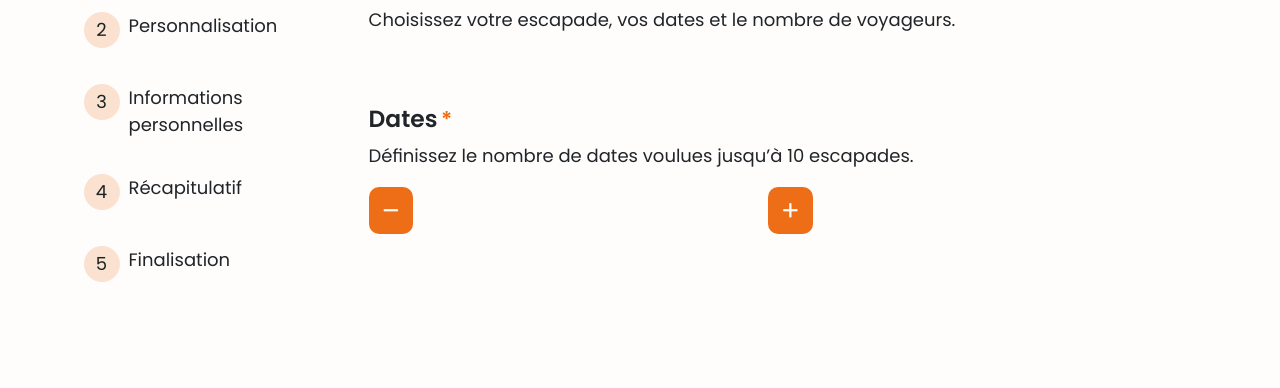
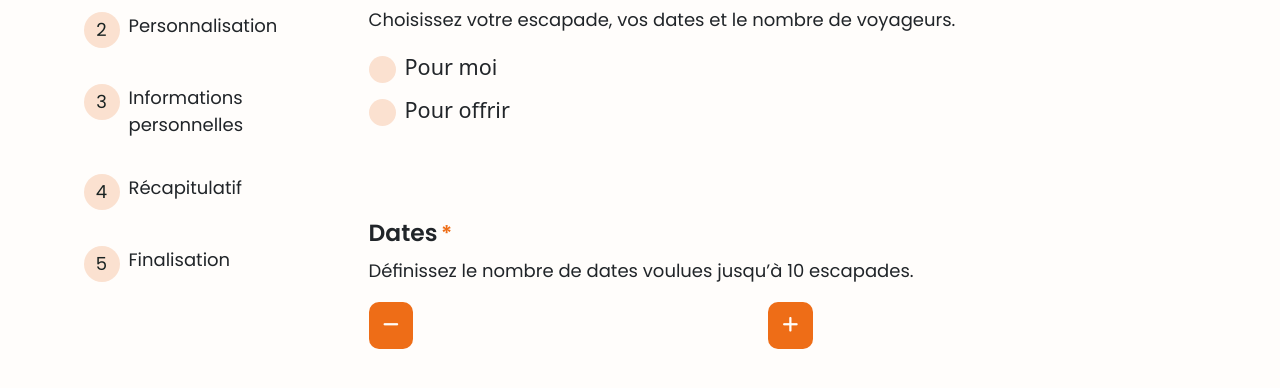
Before and after one commit to Lisa-str/TPI-CFC-explorabox-staruch-lisa, a website built with Parcel: page src/page-formulaire-1.html in a window 1280 px wide. Shown: the part 328-716 px from the top of the page. Built offline with nearby package versions, Linux system fonts and the light colour scheme.

Commit message:
fix accordions + add offrir formulaire 1

```diff
--- a/src/page-formulaire-1.html
+++ b/src/page-formulaire-1.html
@@ -65,6 +65,30 @@
                   Choisissez votre escapade, vos dates et le nombre de
                   voyageurs.
                 </p>
+                <div class="type">
+                  <div class="form-check">
+                    <input
+                      class="form-check-input"
+                      type="radio"
+                      name="flexRadioDefault"
+                      id="flexRadioDefault1"
+                    />
+                    <label class="form-check-label" for="flexRadioDefault1">
+                      Pour moi
+                    </label>
+                  </div>
+                  <div class="form-check">
+                    <input
+                      class="form-check-input"
+                      type="radio"
+                      name="flexRadioDefault"
+                      id="flexRadioDefault1"
+                    />
+                    <label class="form-check-label" for="flexRadioDefault1">
+                      Pour offrir
+                    </label>
+                  </div>
+                </div>
               </div>
             </div>
             <div class="row big-booking">
--- a/src/scss/modules/_booking.scss
+++ b/src/scss/modules/_booking.scss
@@ -8,6 +8,27 @@
 
   h1 {
     padding: 2.5rem 0;
+  }
+
+  .type {
+    display: flex;
+    flex-direction: column;
+    gap: 0.5rem;
+    padding: 1rem 0;
+
+    label {
+      font-size: clamp(1rem, 2vw, 1.2rem);
+    }
+    .form-check {
+      display: flex;
+      gap: 0.5rem;
+      align-items: center;
+    }
+
+    .form-check-input {
+      width: 1.5rem !important;
+      height: 1.5rem !important;
+    }
   }
 
   h4 {
@@ -146,7 +167,7 @@
     padding: 1rem 2.5rem 1rem 0.8rem; // padding droit augmenté
     border: none;
     width: 100%;
-    color: #05070768;
+    color: $color-dark;
     appearance: none;
     -webkit-appearance: none;
     position: relative;
```
Also changed, not shown: src/include-faq.html (+6 -6 lines), dist/index.html, dist/page-concept.html, dist/page-escapade.html, dist/page-formulaire-1.html, 2 other files.
